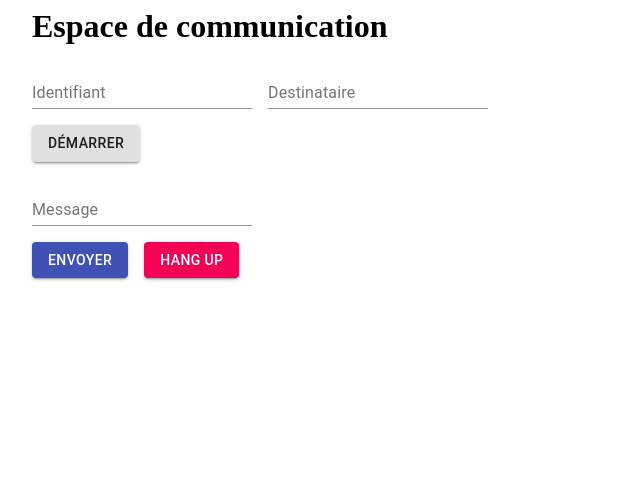
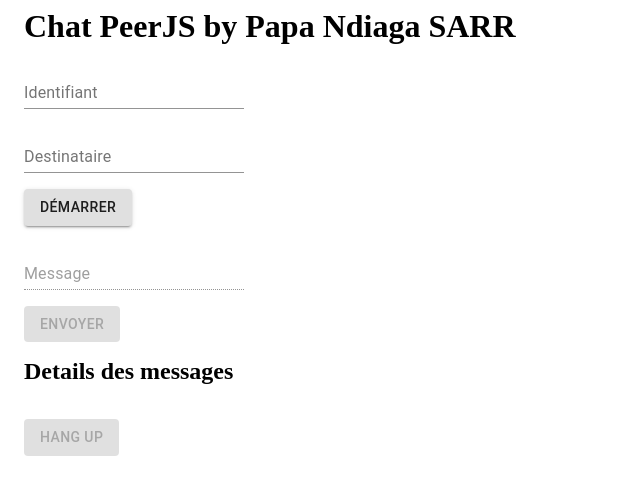
Before and after one commit to NdiagaSarr/TP3_collab_chat, a React app: page / in a window 1280 px wide. Shown: the top 494 px of the page, without its empty margins (0-640 px from the left). Built offline with nearby package versions, Linux system fonts and the light colour scheme.

Commit message:
Etablissement de la connexion et envoi de messages

```diff
--- a/src/components/DataChat.jsx
+++ b/src/components/DataChat.jsx
@@ -1,6 +1,7 @@
-import React from 'react';
+import React, { useState } from 'react';
 import { makeStyles } from '@material-ui/core/styles';
 import { TextField, Button } from '@material-ui/core';
+import Peer from 'peerjs';
 
 const useStyles = makeStyles((theme) => ({
   root: {
@@ -8,29 +9,117 @@
   },
 }));
 
+let peer = null;
+
+const debut = (monid, sonid) => {
+  console.log('En attente ...');
+  peer = new Peer(monid, {
+    host: 'localhost',
+    port: 3000,
+    path: '/mypeer',
+  });
+
+  peer.connect(sonid);
+
+  peer.on('connection', (conn) => {
+    console.log('Connection établie');
+    conn.on('Message', (msg) => {
+      console.log('message', msg);
+    });
+  });
+};
+
+const envoie = (msg) => {
+  peer.on('connection', (conn) => {
+    conn.send(msg);
+  });
+  console.log(msg);
+};
+
 function DataChat() {
   const classes = useStyles();
 
+  const [startAvailable, setStart] = useState(true);
+  const [sendAvailable, setSend] = useState(false);
+  const [hangupAvailable, setHangup] = useState(false);
+
+  const [monid, setmonid] = useState(null);
+  const [sonid, setsonid] = useState(null);
+  const [msg, setmsg] = useState(null);
+
+  const start = () => {
+    setStart(false);
+    setSend(true);
+    setHangup(true);
+    debut(monid, sonid);
+  };
+
+  const hangup = () => {
+    setStart(true);
+    setSend(false);
+    setHangup(false);
+  };
+
+  const send = () => {
+    envoie(msg);
+  };
+
   return (
     <div className={classes.root}>
-      <form className={classes.root}>
-        <h1 className={classes.root}> Espace de communication </h1>
-        <TextField label="Identifiant" className={classes.root} />
-        <TextField label="Destinataire" className={classes.root} />
+
+      <h1 className={classes.root}> Chat PeerJS by Papa Ndiaga SARR</h1>
+      <TextField
+        label="Identifiant"
+        className={classes.root}
+        onChange={(e) => setmonid(e.target.value)}
+        disabled={!startAvailable}
+      />
       <br />
-        <Button variant="contained" className={classes.root}>
+      <TextField
+        label="Destinataire"
+        className={classes.root}
+        onChange={(e) => setsonid(e.target.value)}
+        disabled={!startAvailable}
+      />
+      <br />
+      <Button
+        onClick={start}
+        variant="contained"
+        className={classes.root}
+        disabled={!startAvailable}
+      >
         Démarrer
       </Button>
       <br />
-        <TextField label="Message" className={classes.root} />
+      <TextField
+        label="Message"
+        className={classes.root}
+        onChange={(e) => setmsg(e.target.value)}
+        disabled={!sendAvailable}
+      />
       <br />
-        <Button variant="contained" color="primary" className={classes.root}>
+      <Button
+        onClick={send}
+        variant="contained"
+        color="primary"
+        className={classes.root}
+        disabled={!sendAvailable}
+      >
         Envoyer
       </Button>
-        <Button variant="contained" color="secondary" className={classes.root}>
+      <br />
+      <h2 className={classes.root}> Details des messages</h2>
+      <div className={classes.root} />
+      <br />
+      <Button
+        onClick={hangup}
+        variant="contained"
+        color="secondary"
+        className={classes.root}
+        disabled={!hangupAvailable}
+      >
         Hang Up
       </Button>
-      </form>
     </div>
   );
 }
--- a/src/index.html
+++ b/src/index.html
@@ -1,9 +1,10 @@
 <!DOCTYPE html>
-<html lang="en">
+<html lang="fr">
 <head>
     <meta charset="UTF-8">
     <meta http-equiv="X-UA-Compatible" content="IE=edge">
     <meta name="viewport" content="width=device-width, initial-scale=1.0">
+    <script src="https://unpkg.com/peerjs@1.3.1/dist/peerjs.min.js"></script>
     <title>TP3 Chat</title>
 </head>
 <body>
```
Also changed, not shown: 2 other files (tests, documents, lock files or other folders). Lines whose indentation alone changed are shown as unchanged.
